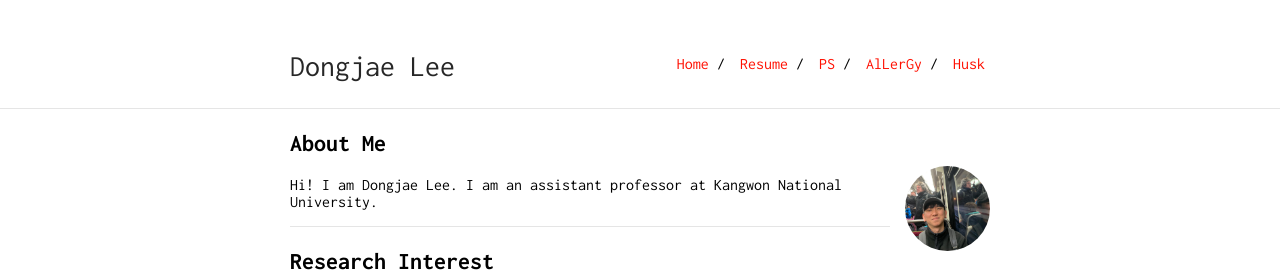
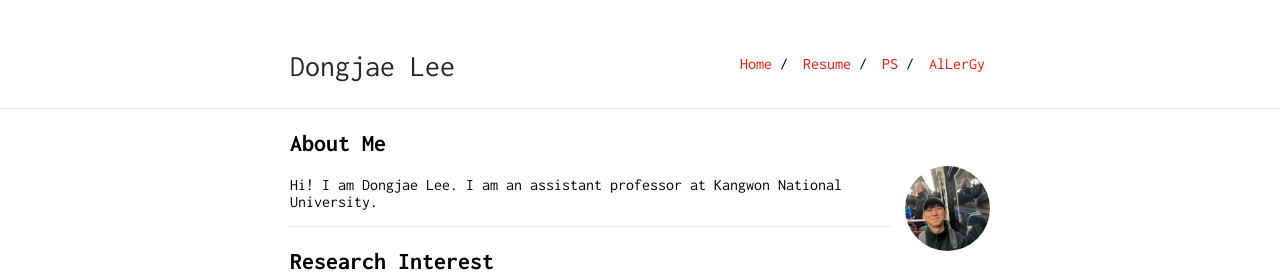
Before and after one commit to DongjaeLee-Dd2dD2/DongjaeLee-Dd2dD2.github.io, a Jekyll site: the page built from index.md, in a window 1280 px wide and 900 px high. Shown: the top 272 px of the window. Built offline with Jekyll 4.4.1, drawn with Linux system fonts in a browser that asks for light colours.

Commit message:
Update _config.yml

```diff
--- a/_config.yml
+++ b/_config.yml
@@ -24,5 +24,3 @@ nav:
    link: "https://clist.by/coder/Dd2dD2/"
  - name: "AlLerGy"
    link: "https://allergy-knu.github.io/"
- - name: "Husk"
-   link: "https://dongjaelee-dd2dd2.github.io"
```
